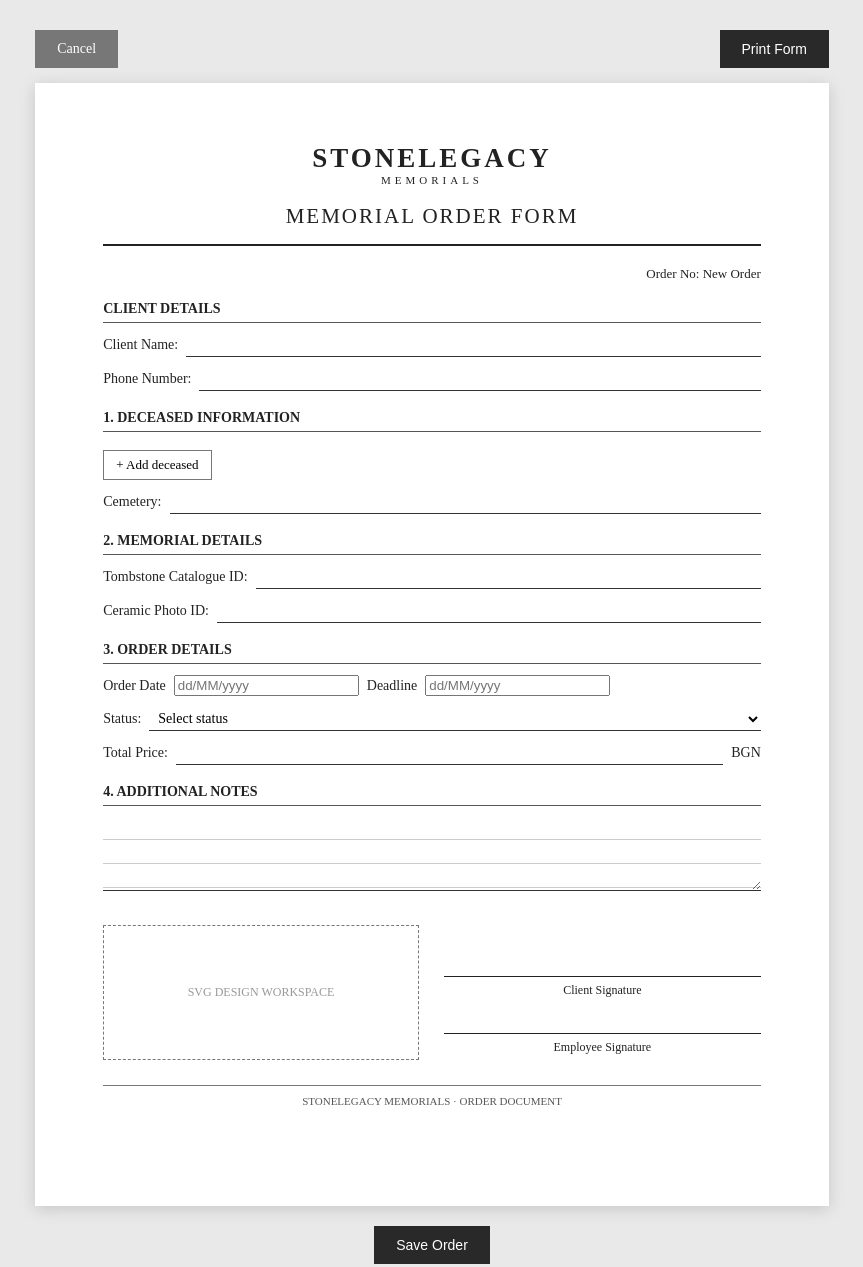
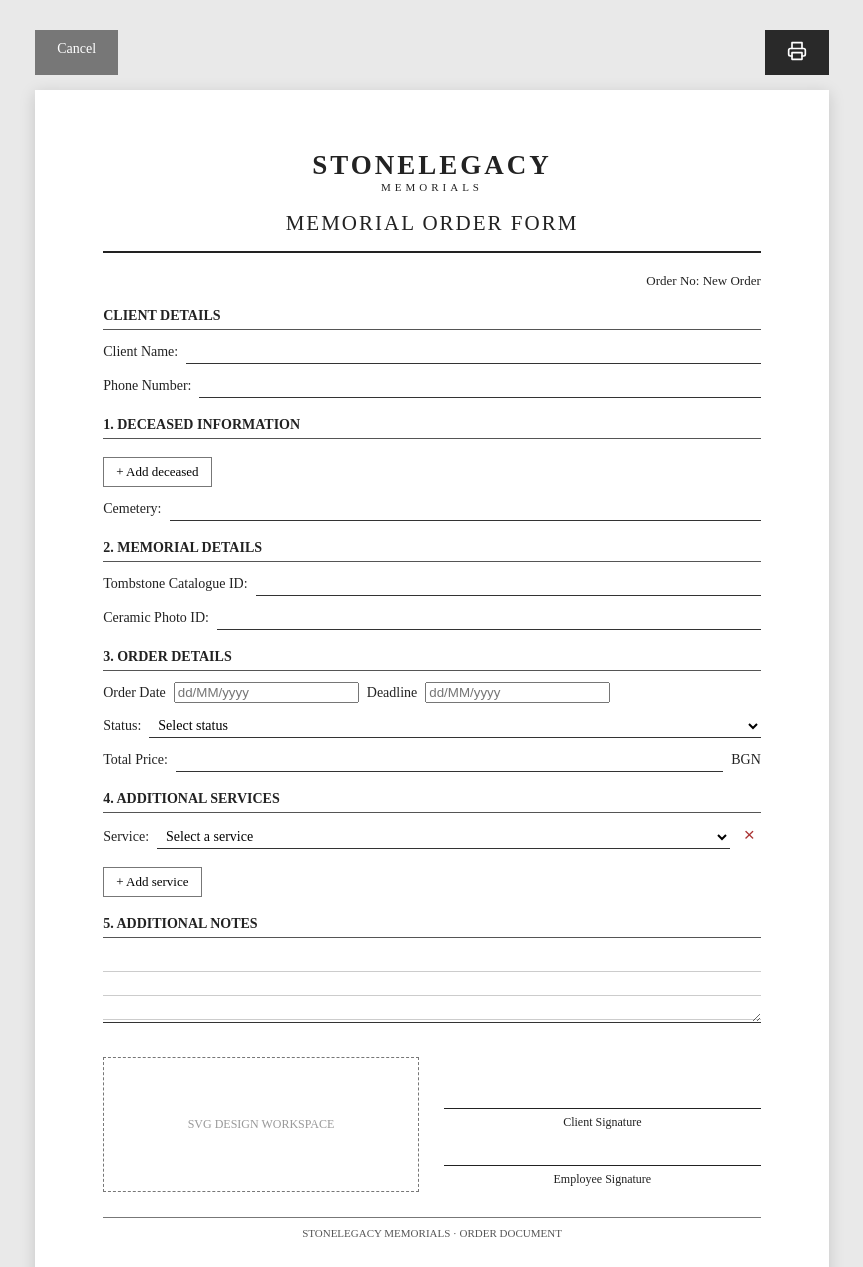
Before and after one commit to deyana-angelova/MemorialLedger, a Spring Boot app: page /orders/new in a window 1280 px wide. Shown: the top 1267 px of the page, without its empty margins (208-1071 px from the left). Run offline with Spring Boot 4, Linux system fonts and the light colour scheme; data that the repository does not hold is empty.

Commit message:
added additional services to order form plus functionality

```diff
--- a/src/main/java/com/example/MemorialLedger/Order/OrderViewController.java
+++ b/src/main/java/com/example/MemorialLedger/Order/OrderViewController.java
@@ -5,6 +5,7 @@ import org.springframework.ui.Model;
 import org.springframework.web.bind.annotation.*;
 
 import java.io.IOException;
+import java.util.List;
 import java.util.UUID;
 
 @Controller
@@ -40,7 +41,8 @@ public class OrderViewController {
     public String create(
             @ModelAttribute Order order,
             @RequestParam String clientName,
-            @RequestParam String clientPhone) {
+            @RequestParam String clientPhone,
+            @RequestParam(required = false) List<String> additionalServiceIds) {
 
         Client client = new Client();
         client.Name = clientName;
@@ -49,6 +51,15 @@ public class OrderViewController {
         clientRepo.save(client);
 
         order.client = client;
+        List<UUID> serviceIds = additionalServiceIds == null
+                ? List.of()
+                : additionalServiceIds.stream()
+                .filter(id -> id != null && !id.isBlank())
+                .map(UUID::fromString)
+                .toList();
+
+        order.AdditionalServices = additionalServicesRepo.findAllById(serviceIds);
+
         repo.save(order);
 
         return "redirect:/orders";
@@ -68,7 +79,8 @@ public class OrderViewController {
             @ModelAttribute Order form,
             @RequestParam String clientId,
             @RequestParam String clientName,
-            @RequestParam String clientPhone) {
+            @RequestParam String clientPhone,
+            @RequestParam(required = false) List<String> additionalServiceIds) {
 
         Order existing = repo.findById(id).orElseThrow();
 
@@ -89,6 +101,16 @@ public class OrderViewController {
         existing.DateOfOrder = form.DateOfOrder;
         existing.Deadline = form.Deadline;
 
+// Get selected additional services
+        List<UUID> serviceIds = additionalServiceIds == null
+                ? List.of()
+                : additionalServiceIds.stream()
+                .filter(serviceId -> serviceId != null && !serviceId.isBlank())
+                .map(UUID::fromString)
+                .toList();
+
+        existing.AdditionalServices = additionalServicesRepo.findAllById(serviceIds);
+
         repo.save(existing);
 
         return "redirect:/orders";
--- a/src/main/resources/templates/order/form.html
+++ b/src/main/resources/templates/order/form.html
@@ -272,9 +272,19 @@
         Cancel
     </a>
 
-    <button class="action-button" type="button"
-            onclick="window.print()">
-        Print Form
+    <button class="action-button print-button" type="button"
+            onclick="window.print()" title="Print form">
+        <svg xmlns="http://www.w3.org/2000/svg"
+             width="20" height="20"
+             viewBox="0 0 24 24"
+             fill="none" stroke="currentColor"
+             stroke-width="2" stroke-linecap="round"
+             stroke-linejoin="round">
+            <polyline points="6 9 6 2 18 2 18 9"/>
+            <path d="M6 18H4a2 2 0 0 1-2-2v-5a2 2 0 0 1 2-2h16a2 2 0 0 1 2 2v5a2 2 0 0 1-2 2h-2"/>
+            <rect x="6" y="14" width="12" height="8"/>
+        </svg>
+    </button>
     </button>
 </div>
 
@@ -420,10 +430,69 @@
 
         </section>
 
+        <!-- ADDITIONAL SERVICES -->
+        <section class="section">
+            <div class="section-title">4. Additional Services</div>
+
+            <div id="services-container">
+
+                <!-- Existing selected services when editing -->
+                <div class="deceased-row"
+                     th:each="selectedService : ${order.AdditionalServices}">
+
+                    <span class="field-label">Service:</span>
+
+                    <select class="line-input" name="additionalServiceIds">
+                        <option value="">Select a service</option>
+
+                        <option th:each="service : ${additionalServices}"
+                                th:value="${service.id}"
+                                th:text="${service.name + ' - ' + service.price + ' BGN'}"
+                                th:selected="${service.id == selectedService.id}">
+                        </option>
+                    </select>
+
+                    <button type="button"
+                            class="remove-deceased"
+                            onclick="removeService(this)">×</button>
+                </div>
+
+                <!-- Initial empty row for new orders -->
+                <div class="deceased-row"
+                     th:if="${order.AdditionalServices == null or #lists.isEmpty(order.AdditionalServices)}">
+
+                    <span class="field-label">Service:</span>
+
+                    <select class="line-input" name="additionalServiceIds">
+                        <option value="">Select a service</option>
+                        <option th:each="service : ${additionalServices}"
+                                th:value="${service.id}"
+                                th:text="${service.name + ' - ' + service.price + ' BGN'}">
+                        </option>
+                    </select>
+
+                    <button type="button"
+                            class="remove-deceased"
+                            onclick="removeService(this)">×</button>
+                </div>
+
+            </div>
+
+            <button type="button" class="add-deceased" onclick="addService()">
+                + Add service
+            </button>
+        </section>
+        <select id="service-options" style="display:none">
+            <option value="">Select a service</option>
+            <option th:each="service : ${additionalServices}"
+                    th:value="${service.id}"
+                    th:text="${service.name + ' - ' + service.price + ' BGN'}">
+            </option>
+        </select>
         <!-- NOTES -->
         <section class="section">
 
-            <div class="section-title">4. Additional Notes</div>
+            <div class="section-title">5. Additional Notes</div>
 
             <textarea class="notes-input"></textarea>
 
@@ -510,6 +579,29 @@
     }
 
     updateDeceasedNames();
+
+    function addService() {
+    const container = document.getElementById('services-container');
+
+    const row = document.createElement('div');
+    row.className = 'deceased-row';
+
+    row.innerHTML = `
+        <span class="field-label">Service:</span>
+        <select class="line-input" name="additionalServiceIds">
+            ${document.getElementById('service-options').innerHTML}
+        </select>
+        <button type="button" class="remove-deceased"
+                onclick="removeService(this)">×</button>
+    `;
+
+    container.appendChild(row);
+}
+
+function removeService(button) {
+    const container = document.getElementById('services-container');
+    button.closest('.deceased-row').remove();
+}
 </script>
 
 </body>
```
Also changed, not shown: src/main/java/com/example/MemorialLedger/Order/Order.java (+10 -1 lines).
